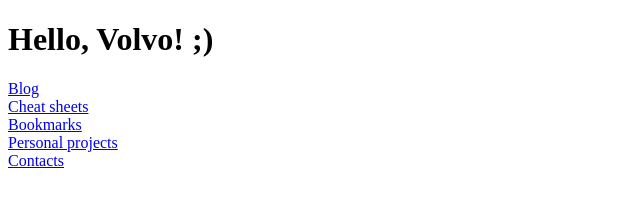
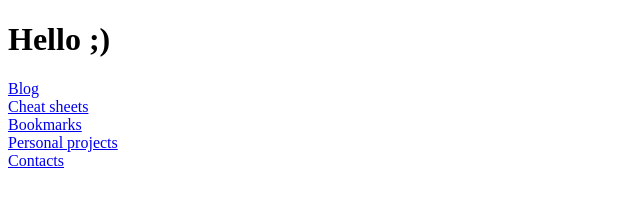
Before and after one commit to saimonas/saimonas.github.io, a plain HTML site: page index.html in a window 1280 px wide. Shown: the whole page, without its empty margins (0-640 px from the left). Drawn offline with Linux system fonts and the light colour scheme.

Commit message:
Update index.html

```diff
--- a/index.html
+++ b/index.html
@@ -5,7 +5,7 @@
 	<link rel='shortcut icon' type='image/x-icon' href='/favicon.ico'/>
 </head>
 <body>
-	<h1>Hello, Volvo! ;)</h1>
+	<h1>Hello ;)</h1>
 <a href=./blog/index.html>Blog</a>
 <br>
 <a href=./tutorials/index.html>Cheat sheets</a>
```
